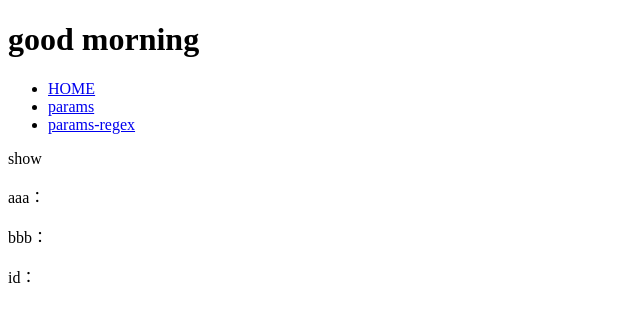
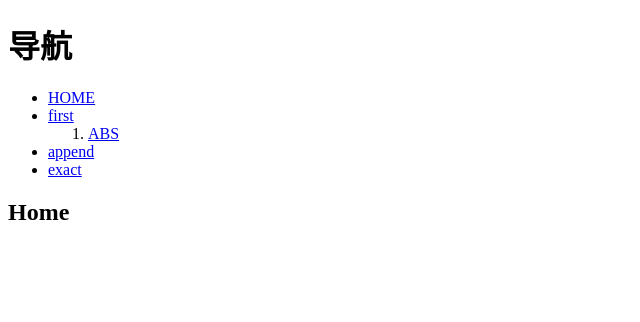
Before and after one commit to feibingbalabala/vue, a Vue app: page / in a window 1280 px wide. Shown: the top 322 px of the page, without its empty margins (0-640 px from the left). Built offline with nearby package versions, Linux system fonts and the light colour scheme.

Commit message:
笔记更新

```diff
--- a/src/Router.js
+++ b/src/Router.js
@@ -3,18 +3,53 @@ import VueRouter from 'vue-router'
 
 Vue.use(VueRouter)
 
+const Home = {
+  template: `<div>
+                <h2>Home</h2>
+            </div>`
+}
+const about = {
+  template: `<div>
+                <h2>about</h2>
+            </div>`
+}
+const users = {
+  template: `<div>
+                <h2>Users</h2>
+                <router-view></router-view>
+            </div>`
+}
+const user = {
+  template: `<div>
+                <h2>User</h2>
+                {{ $route.params.username}} -
+                {{ $route.query.id}}
+            </div>`
+}
 const router = new VueRouter({
   mode: 'history',
   base: __dirname,
   routes: [
     {
-      path: '/'
+      path: '/',
+      name: 'Home',
+      component: Home
     },
     {
-      path: '/params/:aaa/:bbb'//冒号绑定数据
+      path: '/about',
+      name: 'about',
+      component: about
     },
     {
-      path: '/params-regex/:id(\\d+)'//正则表达式，数字开头的所有。
+      path: '/users',
+      component: users,
+      children: [
+        {
+          path: ':username',
+          name: 'user',
+          component: user
+        }
+      ]
     }
   ]
 })
@@ -22,21 +57,26 @@ const router = new VueRouter({
 new Vue({
   router,
   template: `<div>
-              <h1>good morning</h1>
+              <h1>导航</h1>
               <ul>
                 <li>
                   <router-link to="/">HOME</router-link>
                 </li>
                 <li>
-                  <router-link to="params/111/222">params</router-link>
+                  <router-link to="/first">first</router-link>
+                </li>
+                  <ol>
+                    <li>
+                        <router-link :to="{path: '/users/wos', query: {id: '123'}}">ABS</router-link>
+                    </li>
+                  </ol>
+                <li>
+                  <router-link to='about' append>append</router-link>
                 </li>
                 <li>
-                  <router-link to="params-regex/111">params-regex</router-link>
+                  <router-link to='/about' exact>exact</router-link>
                 </li>
               </ul>
-              <p>show</p>
-              <p>aaa：{{$route.params.aaa}}</p>
-              <p>bbb：{{$route.params.bbb}}</p>
-              <p>id：{{$route.params.id}}</p>
+              <router-view></router-view>
             </div>`
 }).$mount('#app')
```
Also changed, not shown: 1 other file (tests, documents, lock files or other folders).
